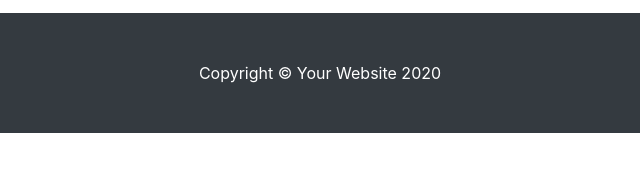
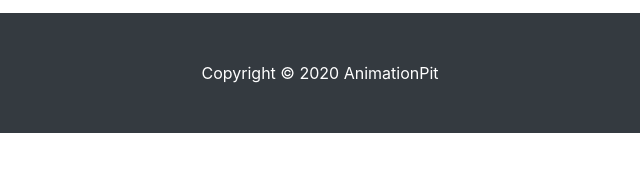
Before and after one commit to ktc87/AnimationPit.github.io, a website: page full-width.html in a window 1280 px wide. Shown: the part 259-430 px from the top of the page, 320-960 px from the left. Drawn offline with Linux system fonts and the light colour scheme.

Commit message:
Update full-width.html

```diff
--- a/full-width.html
+++ b/full-width.html
@@ -101,7 +101,7 @@
   <!-- Footer -->
   <footer class="py-5 bg-dark">
     <div class="container">
-      <p class="m-0 text-center text-white">Copyright &copy; Your Website 2020</p>
+      <p class="m-0 text-center text-white">Copyright &copy; 2020 AnimationPit</p>
     </div>
     <!-- /.container -->
   </footer>
```
